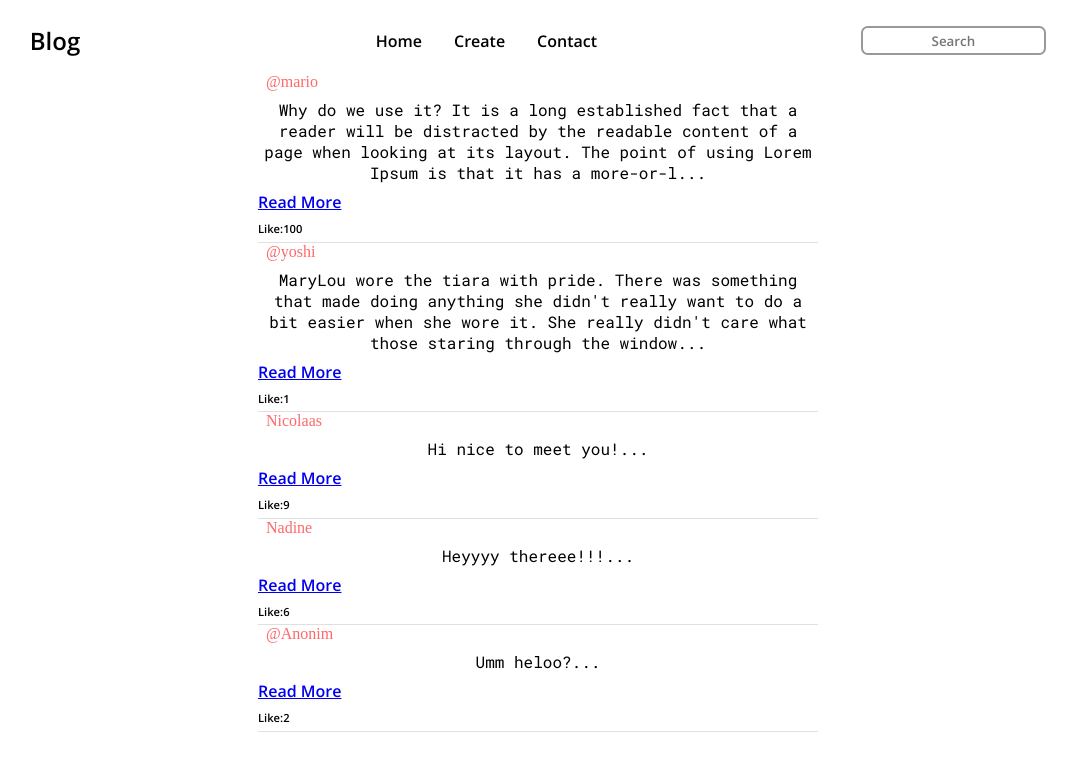
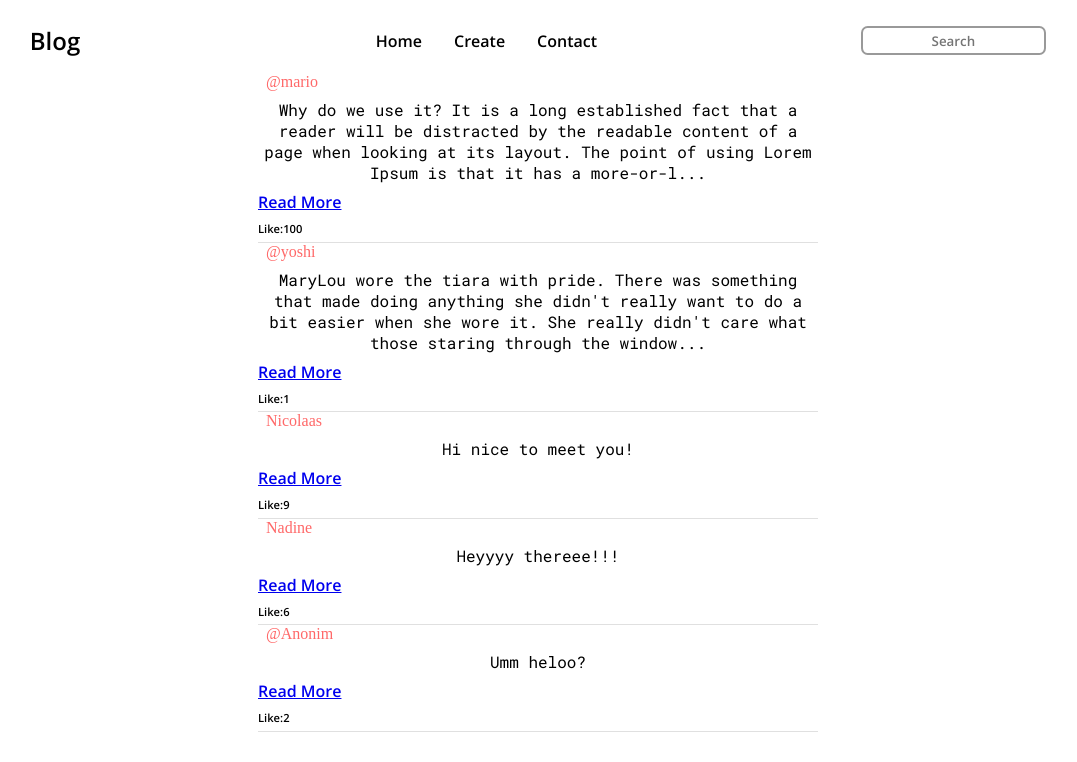
Before and after one commit to Nicolaas0/mini-micro-blog, a React (Create React App) app: page / in a window 1280 px wide. Shown: the top 762 px of the page, without its empty margins (102-1179 px from the left). Built offline with nearby package versions, Linux system fonts and the light colour scheme; data requests are answered from the project's data file; a web font is replaced by a local one.

Commit message:
add fix username and change logic to message

```diff
--- a/src/resultShow.js
+++ b/src/resultShow.js
@@ -6,7 +6,12 @@ const ResultShow = (prop) => {
   const { id } = useParams();
 
   const slim = (m) => {
-    return `${m.substring(0, 200)}...`;
+    if (m.length > 200) {
+     m = `${m.substring(0, 200)}...`;
+    } else {
+      m = m;
+    }
+    return m;
   };
 
   return (
```
